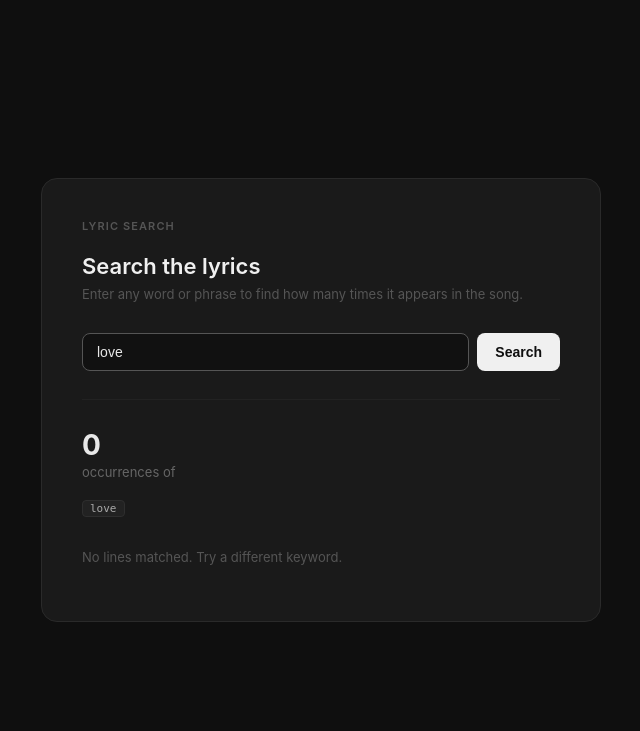
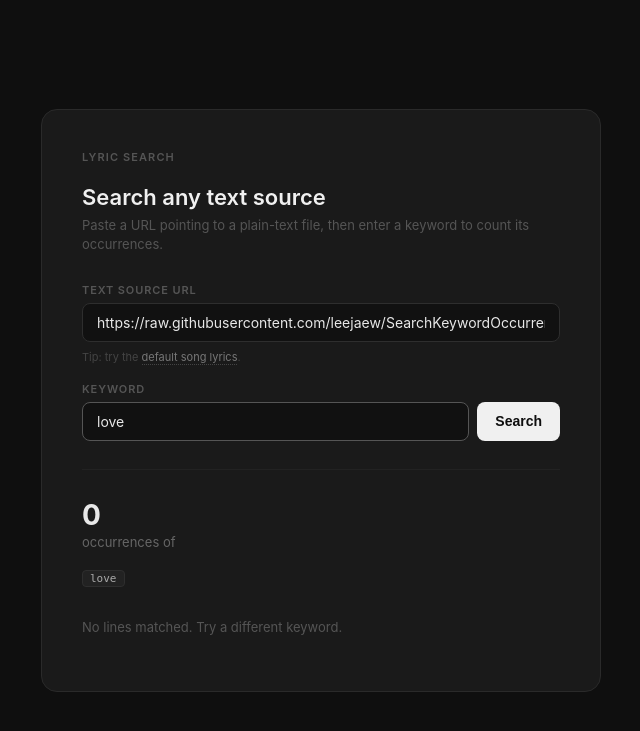
Before and after one commit to leejaew/SearchKeywordOccurrences, a Flask app: a page that uses templates/index.html in a window 1280 px wide. Shown: the top 731 px of the page, without its empty margins (319-959 px from the left). Run offline with Flask 3, Linux system fonts and the light colour scheme; data that the repository does not hold is empty.

Commit message:
Allow users to specify a URL for text content instead of hardcoding
Update backend to accept a URL parameter for text fetching and modify the frontend to include a URL input field, defaulting to the original lyrics URL.

Replit-Commit-Author: Agent
Replit-Commit-Session-Id: b45a90cb-b356-4f3b-a2ad-2111451d6bd7
Replit-Commit-Checkpoint-Type: full_checkpoint
Replit-Commit-Event-Id: e2d13cac-43c0-4e74-b160-14ba495f5f91
Replit-Commit-Screenshot-Url: https://storage.googleapis.com/screenshot-production-us-central1/8d5be91f-3c2e-4f5b-b189-c2b12443c904/b45a90cb-b356-4f3b-a2ad-2111451d6bd7/Za1D9to
Replit-Helium-Checkpoint-Created: true

```diff
--- a/main.py
+++ b/main.py
@@ -1,14 +1,13 @@
 import requests
-import json
 from flask import Flask, render_template, request
 
 app = Flask(__name__)
 
-LYRICS_URL = "https://raw.githubusercontent.com/leejaew/SearchKeywordOccurrences/main/lyrics.txt"
+DEFAULT_LYRICS_URL = "https://raw.githubusercontent.com/leejaew/SearchKeywordOccurrences/main/lyrics.txt"
 
-def fetch_lyrics():
+def fetch_text(url):
     try:
-        response = requests.get(LYRICS_URL, timeout=10)
+        response = requests.get(url, timeout=10)
         response.raise_for_status()
         return response.text, None
     except requests.RequestException as e:
@@ -17,23 +16,24 @@ def fetch_lyrics():
 @app.route("/", methods=["GET"])
 def index():
     query = request.args.get("q", "").strip()
+    url = request.args.get("url", "").strip() or DEFAULT_LYRICS_URL
     result = None
     error = None
 
     if query:
-        lyrics, fetch_error = fetch_lyrics()
+        text, fetch_error = fetch_text(url)
         if fetch_error:
-            error = "Could not fetch lyrics. Please try again."
+            error = f"Could not fetch text from URL. ({fetch_error})"
         else:
-            count = lyrics.lower().count(query.lower())
-            lines = [line.strip() for line in lyrics.splitlines() if query.lower() in line.lower() and line.strip()]
+            count = text.lower().count(query.lower())
+            lines = [line.strip() for line in text.splitlines() if query.lower() in line.lower() and line.strip()]
             result = {
                 "query": query,
                 "count": count,
                 "lines": lines[:10]
             }
 
-    return render_template("index.html", result=result, error=error, query=query)
+    return render_template("index.html", result=result, error=error, query=query, url=url, default_url=DEFAULT_LYRICS_URL)
 
 if __name__ == "__main__":
     app.run(host="0.0.0.0", port=5000, debug=False)
--- a/templates/index.html
+++ b/templates/index.html
@@ -52,11 +52,27 @@
 
     form {
       display: flex;
+      flex-direction: column;
+      gap: 10px;
+    }
+
+    .field-label {
+      font-size: 11px;
+      font-weight: 600;
+      letter-spacing: 0.08em;
+      text-transform: uppercase;
+      color: #555;
+      margin-bottom: -4px;
+    }
+
+    .row {
+      display: flex;
       gap: 8px;
     }
 
-    input[type="text"] {
+    input[type="text"], input[type="url"] {
       flex: 1;
+      width: 100%;
       background: #111;
       border: 1px solid #2e2e2e;
       border-radius: 8px;
@@ -65,10 +81,11 @@
       color: #e8e8e8;
       outline: none;
       transition: border-color 0.15s;
+      font-family: inherit;
     }
 
-    input[type="text"]::placeholder { color: #444; }
-    input[type="text"]:focus { border-color: #555; }
+    input::placeholder { color: #444; }
+    input:focus { border-color: #555; }
 
     button {
       background: #f0f0f0;
@@ -84,6 +101,19 @@
     }
 
     button:hover { background: #d8d8d8; }
+
+    .hint {
+      font-size: 11px;
+      color: #444;
+      margin-top: -2px;
+    }
+
+    .hint a {
+      color: #777;
+      text-decoration: none;
+      border-bottom: 1px dotted #444;
+    }
+    .hint a:hover { color: #aaa; }
 
     .divider {
       border: none;
@@ -158,16 +188,32 @@
       font-size: 13px;
       color: #c0392b;
       padding: 16px 0;
+      line-height: 1.5;
     }
   </style>
 </head>
 <body>
   <div class="card">
     <div class="label">Lyric Search</div>
-    <h1>Search the lyrics</h1>
-    <p class="subtitle">Enter any word or phrase to find how many times it appears in the song.</p>
+    <h1>Search any text source</h1>
+    <p class="subtitle">Paste a URL pointing to a plain-text file, then enter a keyword to count its occurrences.</p>
 
     <form method="GET" action="/">
+      <div class="field-label">Text source URL</div>
+      <input
+        type="url"
+        name="url"
+        placeholder="https://example.com/lyrics.txt"
+        value="{{ url }}"
+        autocomplete="off"
+        required
+      />
+      <p class="hint">
+        Tip: try the <a href="/?url={{ default_url }}&q=love">default song lyrics</a>.
+      </p>
+
+      <div class="field-label" style="margin-top: 8px;">Keyword</div>
+      <div class="row">
         <input
           type="text"
           name="q"
@@ -175,8 +221,10 @@
           value="{{ query }}"
           autocomplete="off"
           autofocus
+          required
         />
         <button type="submit">Search</button>
+      </div>
     </form>
 
     {% if error %}
```
Lines whose indentation alone changed are shown as unchanged.
